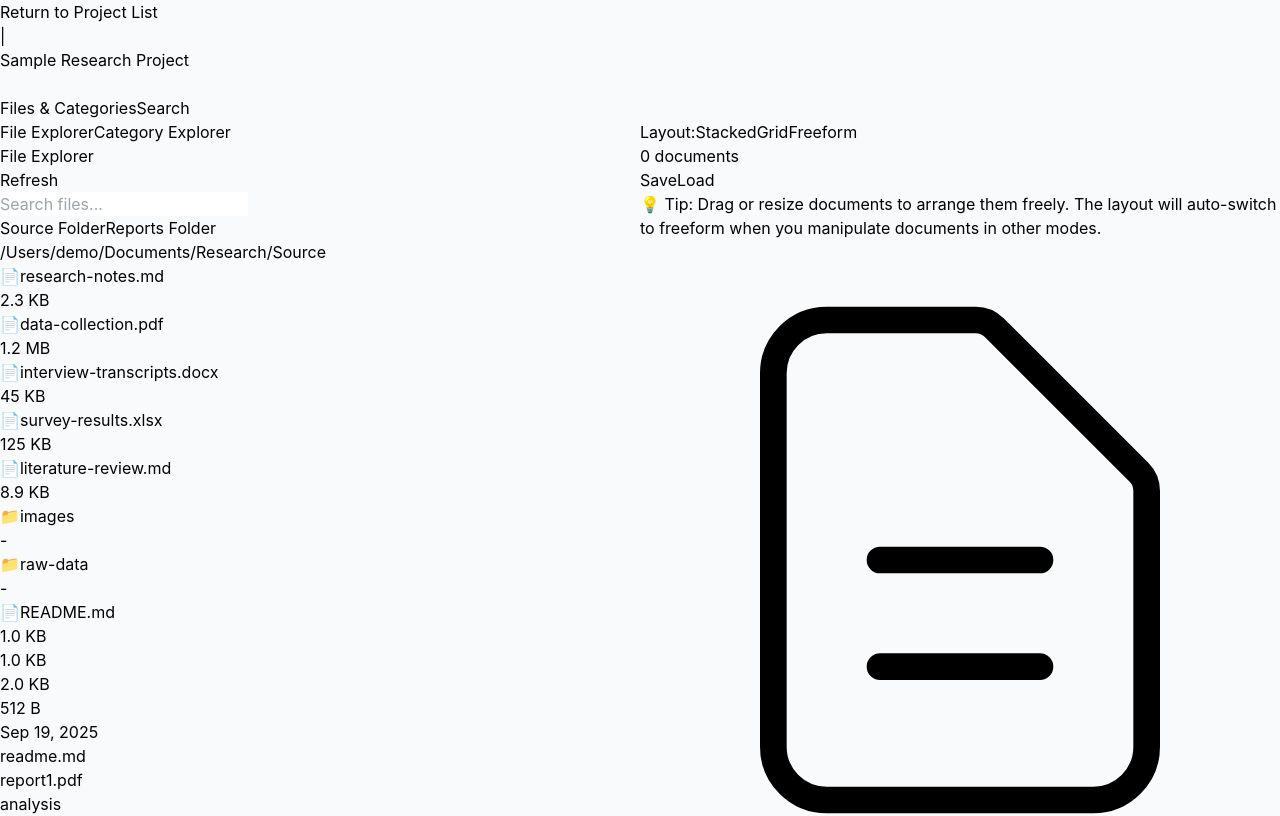
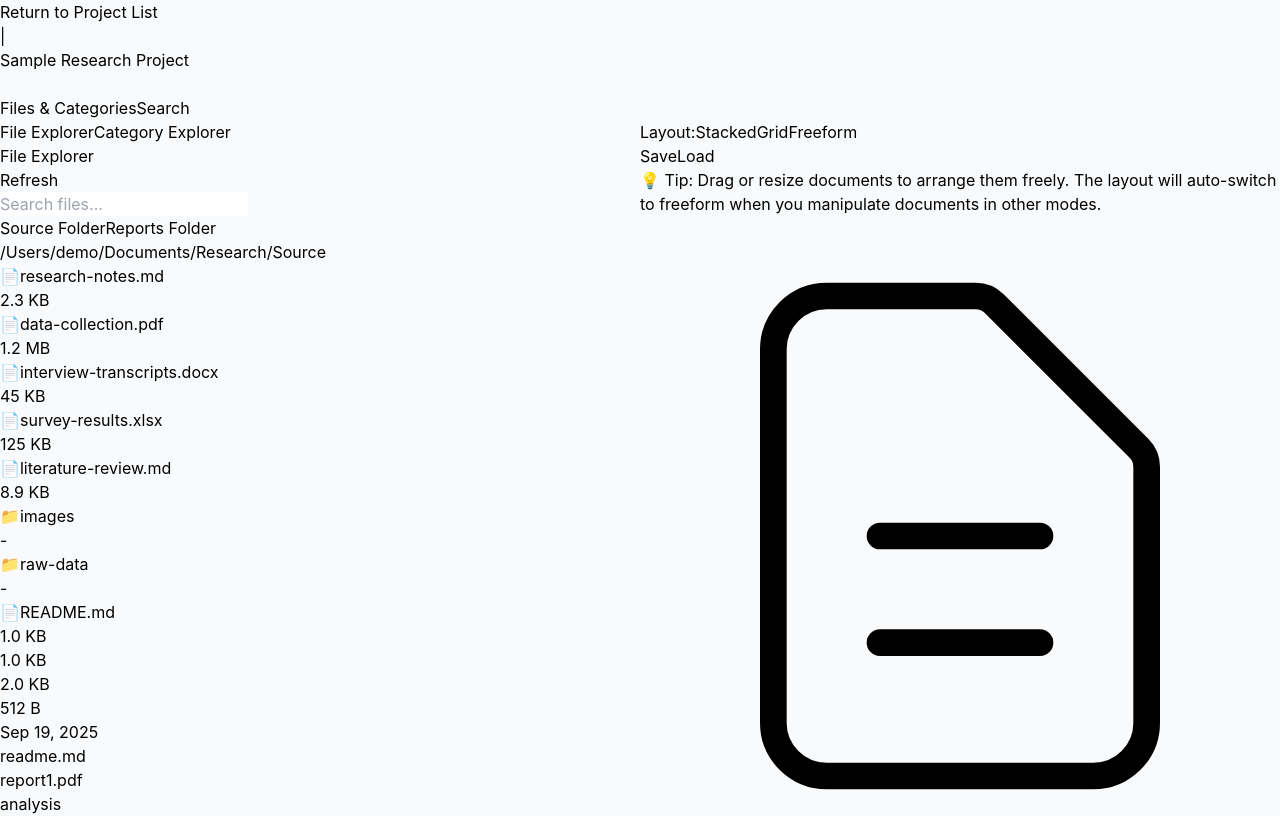
Before and after one commit to merrellkd/corpus-review, a React (Vite) app in the folder frontend/: page / in a window 1280 px wide. Shown: the top 816 px of the page. Built offline with nearby package versions, Linux system fonts and the light colour scheme.

Commit message:
Remove addDocument function from DocumentWorkspace; update WorkspaceCommandBar comments for clarity on document management actions.

```diff
--- a/frontend/src/components/DocumentWorkspace.tsx
+++ b/frontend/src/components/DocumentWorkspace.tsx
@@ -16,7 +16,6 @@
     createWorkspace,
     loadWorkspace,
     switchLayoutMode,
-    addDocument,
     removeDocument,
     removeAllDocuments,
     saveWorkspace,
--- a/frontend/src/domains/workspace/ui/components/WorkspaceCommandBar.tsx
+++ b/frontend/src/domains/workspace/ui/components/WorkspaceCommandBar.tsx
@@ -123,13 +123,8 @@
           </button>
         </div>
 
-        {/* Document Count Indicator */}
+        {/* Document Management Actions */}
         <div className="flex items-center space-x-4">
-          <span className="text-sm text-gray-600">
-            {documentCount} {documentCount === 1 ? 'document' : 'documents'}
-          </span>
-
-          {/* Document Management Actions */}
           <div className="flex items-center space-x-2">
             {documentCount > 0 && (
               <button
```
